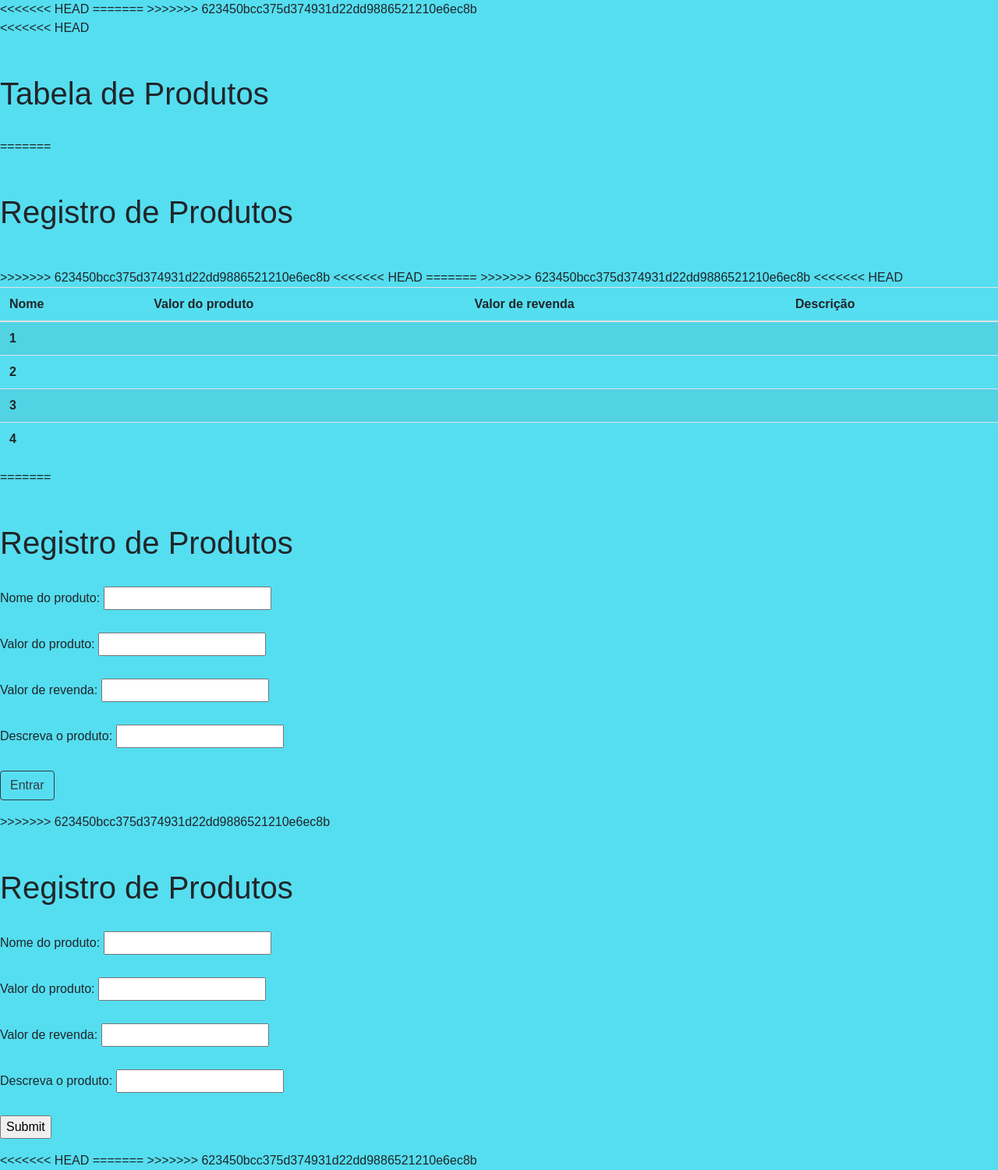
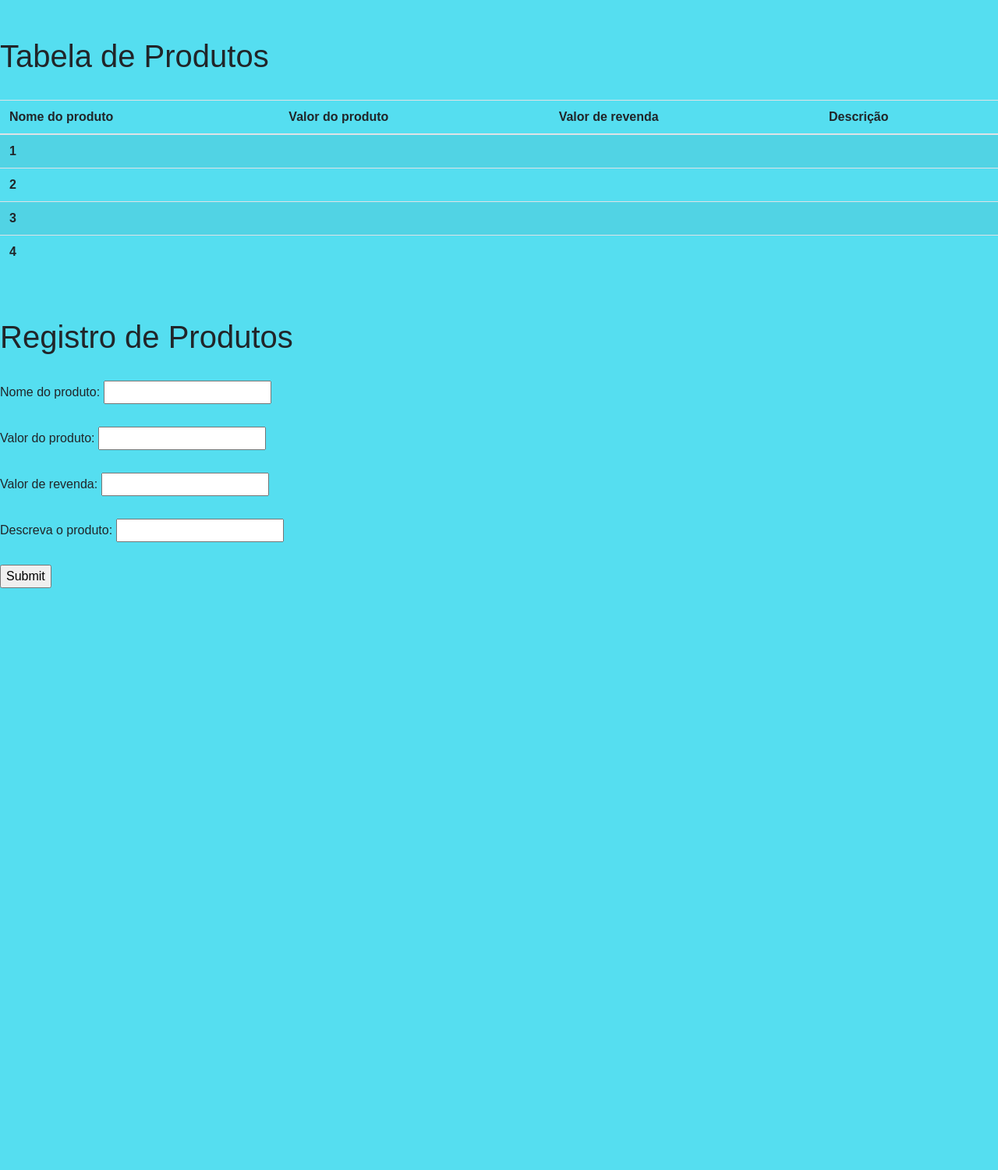
Before and after one commit to rayssaab/OLPcons, a PHP site: page /pages/registro_produtos.php in a window 1280 px wide. Shown: the whole page at 78% size. After the commit the page ends 754 px from the top, so only its background shows below. Run offline with PHP 8.4, Linux system fonts and the light colour scheme; a user stored in the database is signed in; data comes from the database, SQL or seed files in the repository; lists and menus that the app fills with data are empty.

Commit message:
r_produtos

```diff
--- a/pages/registro_produtos.php
+++ b/pages/registro_produtos.php
@@ -1,5 +1,5 @@
 <?php
-/*
+
     include_once ('../arquivos/conexao.php');
 
     session_start();
@@ -15,14 +15,7 @@
     $resulta = $conn->query($sql);
 
     //print_r($resulta);
-
-*/ ?>
-<html>
-<<<<<<< HEAD
-
-=======
-<html>
->>>>>>> 623450bcc375d374931d22dd9886521210e6ec8b
+ ?>
 <head>
     <link rel="stylesheet" href="https://stackpath.bootstrapcdn.com/bootstrap/4.1.3/css/bootstrap.min.css" integrity="sha384-MCw98/SFnGE8fJT3GXwEOngsV7Zt27NXFoaoApmYm81iuXoPkFOJwJ8ERdknLPMO" crossorigin="anonymous">
     <link rel="stylesheet" href="../css/r_produtos.css" type="text/css">
@@ -36,27 +29,14 @@
     <div class="corpo">
         <div class="cabecalho">
             <div id="lista">
-<<<<<<< HEAD
                 <h1 class="titulo"><br>Tabela de Produtos</h1><br>
                 <table class="table table-striped table-hover">
                     <thead>
                         <tr>
-
-=======
-                <h1 class="titulo"><br>Registro de Produtos</h1><br>
-                <table class="table table-striped table-hover">
-                    <thead>
-                        <tr>
-
->>>>>>> 623450bcc375d374931d22dd9886521210e6ec8b
-                            <th scope="col">Nome</th>
+                            <th scope="col">Nome do produto</th>
                             <th scope="col">Valor do produto</th>
                             <th scope="col">Valor de revenda</th>
                             <th scope="col">Descrição</th>
-<<<<<<< HEAD
-=======
-
->>>>>>> 623450bcc375d374931d22dd9886521210e6ec8b
                         </tr>
                     </thead>
                     <tbody>
@@ -79,41 +59,17 @@
                         </tr>
                         <tr>
                             <th scope="row">4</th>
-<<<<<<< HEAD
-                            <td colspan="2"></td>
+                             <td colspan="2"></td>
                             <td></td>
                         </tr>
 
                     </tbody>
                 </table>
-
-=======
                             <td colspan="3"></td>
                         </tr>
                     </tbody>
                 </table>
-            </div>
-            <h1 class="titulo"><br>Registro de Produtos</h1><br>
-            <div class="form-produtos">
-                <!-- form registro de produtos-->
-                <form method="POST" action="../arquivos/produto/funcao_registro_produto.php">
-                    <div class="nome-produto">
-                        <label for="produto">Nome do produto:</label>
-                        <input type="text" name="produto"><br><br>
-                    </div>
-                    <div class="lucratividade">
-                        <label for="preco_produto">Valor do produto:</label>
-                        <input type="text" name="preco_produto"><br><br>
-                        <label for="preco_venda">Valor de revenda:</label>
-                        <input type="text" name="revenda"><br><br>
-                    </div>
-                    <div class="descricao-produto">
-                        <label for="descricao-produto">Descreva o produto:</label>
-                        <input type="text" name="descricao_produto"><br><br>
-                        <button type="button" class="btn btn-outline-dark">Entrar</button>
-                    </div>
-                </form>
->>>>>>> 623450bcc375d374931d22dd9886521210e6ec8b
+
             </div>
             <h1 class="titulo"><br>Registro de Produtos</h1><br>
             <div class="form-produtos">
@@ -136,15 +92,8 @@
                     </div>
                 </form>
             </div>
-
-
         </div>
     </div>
-<<<<<<< HEAD
-=======
-    </div>
->>>>>>> 623450bcc375d374931d22dd9886521210e6ec8b
-    <br>
     <?php if (isset($_GET['erro'])) {
         echo $_GET['erro'];
     } ?>
```
